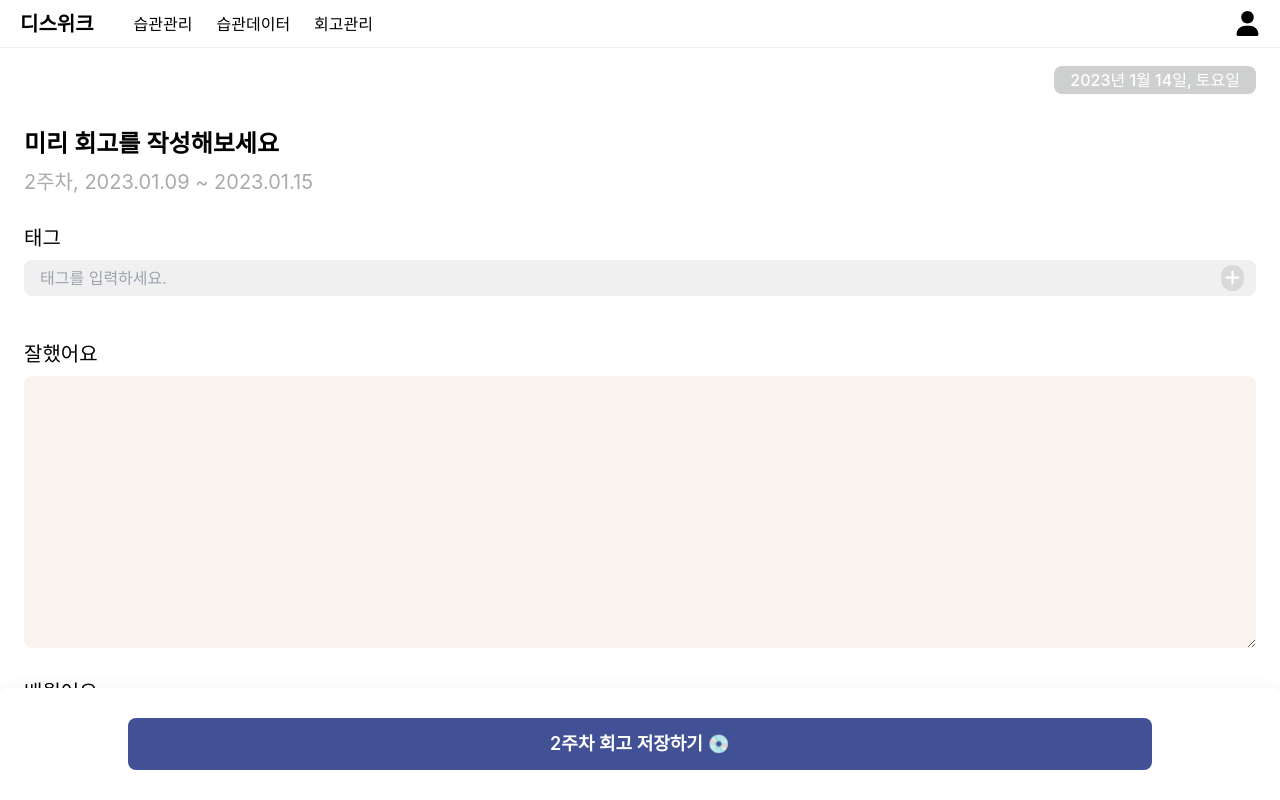
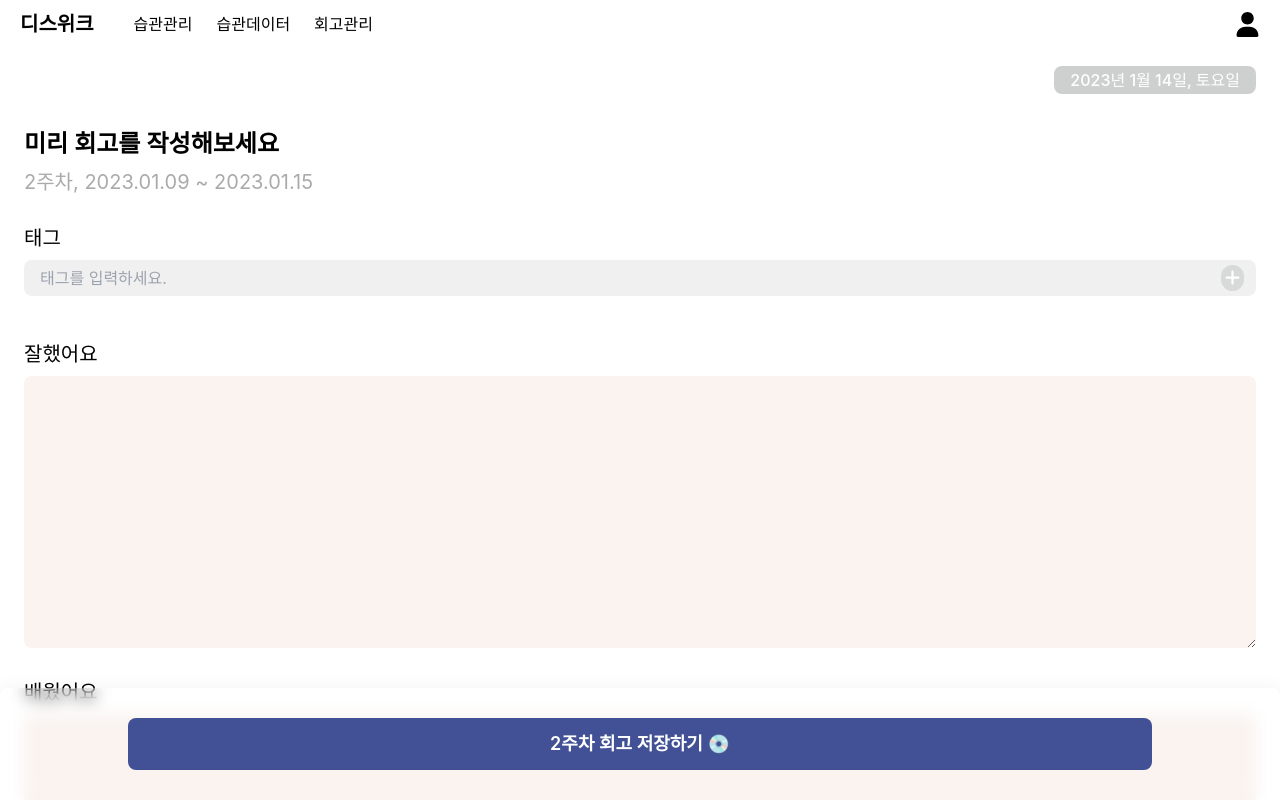
Before and after one commit to f-lab-edu/this-week, a Next.js app: page /review in a window 1280 px wide. Shown: the top 800 px of the page. Built offline with nearby package versions, Linux system fonts and the light colour scheme.

Commit message:
feat: Modify BottomFix & Navigator blur

```diff
--- a/components/container/bottomFix.tsx
+++ b/components/container/bottomFix.tsx
@@ -2,7 +2,7 @@ import React, { ReactNode } from 'react';
 
 const BottomFix = ({ button }: { button: ReactNode }) => {
   return (
-    <div className="fixed bottom-0 left-0 right-0 flex h-28 items-center justify-center rounded-t-lg bg-white shadow-3xl">
+    <div className="fixed bottom-0 left-0 right-0 flex h-28 items-center justify-center rounded-t-lg shadow-3xl backdrop-blur">
       <div className="w-4/5">{button}</div>
     </div>
   );
--- a/components/navigator/navigator.tsx
+++ b/components/navigator/navigator.tsx
@@ -9,7 +9,7 @@ const Navigator = () => {
   const { openModal } = useModal();
 
   return (
-    <nav className="fixed top-0 left-0 right-0 flex h-12 items-center justify-between border-b border-main-border bg-white px-5">
+    <nav className="fixed top-0 left-0 right-0 flex h-12 items-center justify-between px-5 backdrop-blur">
       <div className="flex items-center gap-6">
         <button
           className="lg:hidden"
```
